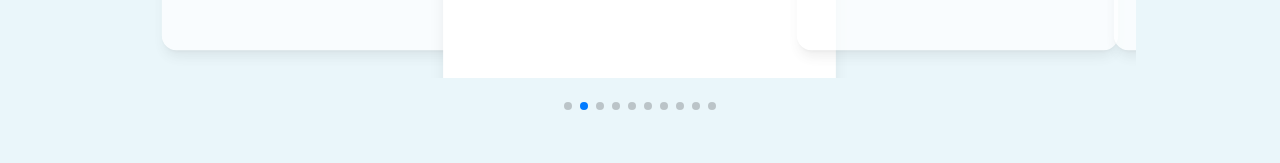
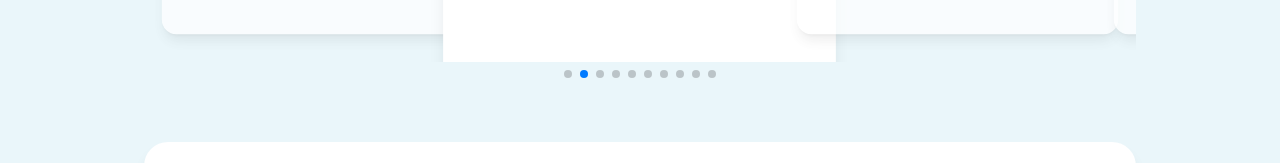
Before and after one commit to everwishhq-commits/EverWish, a Next.js app: page / in a window 1280 px wide. Shown: the part 750-913 px from the top of the page. Built offline with nearby package versions, Linux system fonts and the light colour scheme.

Commit message:
Update carousel.js

```diff
--- a/app/components/carousel.js
+++ b/app/components/carousel.js
@@ -19,7 +19,7 @@ const templates = [
 
 export default function Carousel() {
   return (
-    <div className="py-10">
+    <div className="pt-6"> {/* 👈 menos padding arriba para no cortar esquinas */}
       <Swiper
         centeredSlides={true}
         initialSlide={1}
@@ -41,7 +41,7 @@ export default function Carousel() {
             {({ isActive }) => (
               <div
                 className={`rounded-2xl shadow-lg flex flex-col items-center justify-center bg-white transition-all duration-500
-                  aspect-[3/4]  // 👈 formato vertical fijo
+                  aspect-[3/4]
                   ${
                     isActive
                       ? "scale-110 z-30"
@@ -66,8 +66,8 @@ export default function Carousel() {
         ))}
       </Swiper>
 
-      {/* 👇 dots fijos debajo del carrusel */}
-      <div className="flex justify-center mt-6 custom-pagination" />
+      {/* Dots más pegados al carrusel */}
+      <div className="flex justify-center mt-2 custom-pagination" />
     </div>
   );
 }
```
